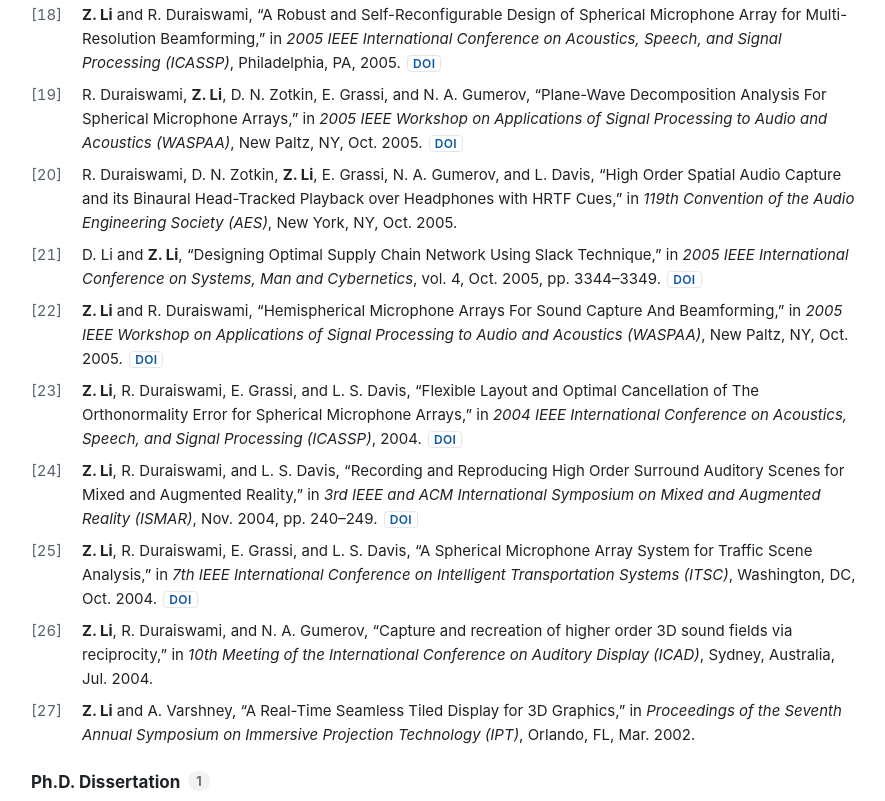
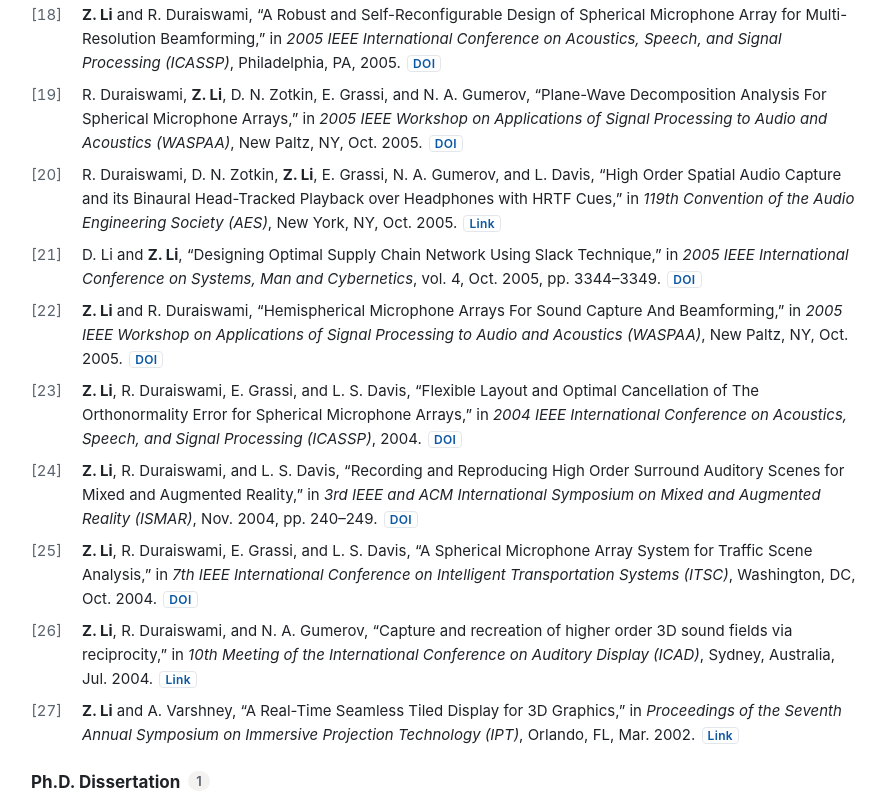
Before and after one commit to zhiyunli/zhiyunli.github.io, a plain HTML site: page index.html in a window 1280 px wide. Shown: the part 1432-2233 px from the top of the page, without its empty margins (195-1080 px from the left). Drawn offline with Linux system fonts and the light colour scheme.

Commit message:
Link the AES 2005, ICAD 2004 and IPT 2002 papers
Co-Authored-By: Claude Opus 5.5 <noreply@anthropic.com>

```diff
--- a/index.html
+++ b/index.html
@@ -75,14 +75,14 @@ footer { color: var(--muted); font-size: 13px; padding: 24px 0 40px; border-top:
   <li><span class="n">[17]</span><span><strong>Z. Li</strong> and R. Duraiswami, “Fast Time-Domain Spherical Microphone Array Beamforming,” in <i>2007 IEEE Workshop on Applications of Signal Processing to Audio and Acoustics (WASPAA)</i>, New Paltz, NY, 2007. <a class="doi" href="https://doi.org/10.1109/ASPAA.2007.4393043">DOI</a></span></li>
   <li><span class="n">[18]</span><span><strong>Z. Li</strong> and R. Duraiswami, “A Robust and Self-Reconfigurable Design of Spherical Microphone Array for Multi-Resolution Beamforming,” in <i>2005 IEEE International Conference on Acoustics, Speech, and Signal Processing (ICASSP)</i>, Philadelphia, PA, 2005. <a class="doi" href="https://doi.org/10.1109/ICASSP.2005.1416214">DOI</a></span></li>
   <li><span class="n">[19]</span><span>R. Duraiswami, <strong>Z. Li</strong>, D. N. Zotkin, E. Grassi, and N. A. Gumerov, “Plane-Wave Decomposition Analysis For Spherical Microphone Arrays,” in <i>2005 IEEE Workshop on Applications of Signal Processing to Audio and Acoustics (WASPAA)</i>, New Paltz, NY, Oct. 2005. <a class="doi" href="https://doi.org/10.1109/ASPAA.2005.1540191">DOI</a></span></li>
-  <li><span class="n">[20]</span><span>R. Duraiswami, D. N. Zotkin, <strong>Z. Li</strong>, E. Grassi, N. A. Gumerov, and L. Davis, “High Order Spatial Audio Capture and its Binaural Head-Tracked Playback over Headphones with HRTF Cues,” in <i>119th Convention of the Audio Engineering Society (AES)</i>, New York, NY, Oct. 2005.</span></li>
+  <li><span class="n">[20]</span><span>R. Duraiswami, D. N. Zotkin, <strong>Z. Li</strong>, E. Grassi, N. A. Gumerov, and L. Davis, “High Order Spatial Audio Capture and its Binaural Head-Tracked Playback over Headphones with HRTF Cues,” in <i>119th Convention of the Audio Engineering Society (AES)</i>, New York, NY, Oct. 2005. <a class="doi" href="https://aes.org/publications/elibrary-page/?id=13369">Link</a></span></li>
   <li><span class="n">[21]</span><span>D. Li and <strong>Z. Li</strong>, “Designing Optimal Supply Chain Network Using Slack Technique,” in <i>2005 IEEE International Conference on Systems, Man and Cybernetics</i>, vol. 4, Oct. 2005, pp. 3344–3349. <a class="doi" href="https://doi.org/10.1109/ICSMC.2005.1571662">DOI</a></span></li>
   <li><span class="n">[22]</span><span><strong>Z. Li</strong> and R. Duraiswami, “Hemispherical Microphone Arrays For Sound Capture And Beamforming,” in <i>2005 IEEE Workshop on Applications of Signal Processing to Audio and Acoustics (WASPAA)</i>, New Paltz, NY, Oct. 2005. <a class="doi" href="https://doi.org/10.1109/ASPAA.2005.1540180">DOI</a></span></li>
   <li><span class="n">[23]</span><span><strong>Z. Li</strong>, R. Duraiswami, E. Grassi, and L. S. Davis, “Flexible Layout and Optimal Cancellation of The Orthonormality Error for Spherical Microphone Arrays,” in <i>2004 IEEE International Conference on Acoustics, Speech, and Signal Processing (ICASSP)</i>, 2004. <a class="doi" href="https://doi.org/10.1109/ICASSP.2004.1326758">DOI</a></span></li>
   <li><span class="n">[24]</span><span><strong>Z. Li</strong>, R. Duraiswami, and L. S. Davis, “Recording and Reproducing High Order Surround Auditory Scenes for Mixed and Augmented Reality,” in <i>3rd IEEE and ACM International Symposium on Mixed and Augmented Reality (ISMAR)</i>, Nov. 2004, pp. 240–249. <a class="doi" href="https://doi.org/10.1109/ISMAR.2004.51">DOI</a></span></li>
   <li><span class="n">[25]</span><span><strong>Z. Li</strong>, R. Duraiswami, E. Grassi, and L. S. Davis, “A Spherical Microphone Array System for Traffic Scene Analysis,” in <i>7th IEEE International Conference on Intelligent Transportation Systems (ITSC)</i>, Washington, DC, Oct. 2004. <a class="doi" href="https://doi.org/10.1109/ITSC.2004.1398921">DOI</a></span></li>
-  <li><span class="n">[26]</span><span><strong>Z. Li</strong>, R. Duraiswami, and N. A. Gumerov, “Capture and recreation of higher order 3D sound fields via reciprocity,” in <i>10th Meeting of the International Conference on Auditory Display (ICAD)</i>, Sydney, Australia, Jul. 2004.</span></li>
-  <li><span class="n">[27]</span><span><strong>Z. Li</strong> and A. Varshney, “A Real-Time Seamless Tiled Display for 3D Graphics,” in <i>Proceedings of the Seventh Annual Symposium on Immersive Projection Technology (IPT)</i>, Orlando, FL, Mar. 2002.</span></li>
+  <li><span class="n">[26]</span><span><strong>Z. Li</strong>, R. Duraiswami, and N. A. Gumerov, “Capture and recreation of higher order 3D sound fields via reciprocity,” in <i>10th Meeting of the International Conference on Auditory Display (ICAD)</i>, Sydney, Australia, Jul. 2004. <a class="doi" href="https://hdl.handle.net/1853/50834">Link</a></span></li>
+  <li><span class="n">[27]</span><span><strong>Z. Li</strong> and A. Varshney, “A Real-Time Seamless Tiled Display for 3D Graphics,” in <i>Proceedings of the Seventh Annual Symposium on Immersive Projection Technology (IPT)</i>, Orlando, FL, Mar. 2002. <a class="doi" href="https://www.cs.umd.edu/gvil/papers/ipt02.pdf">Link</a></span></li>
 </ol>
 <h3>Ph.D. Dissertation <span class="count">1</span></h3>
 <ol class="bib">
```
